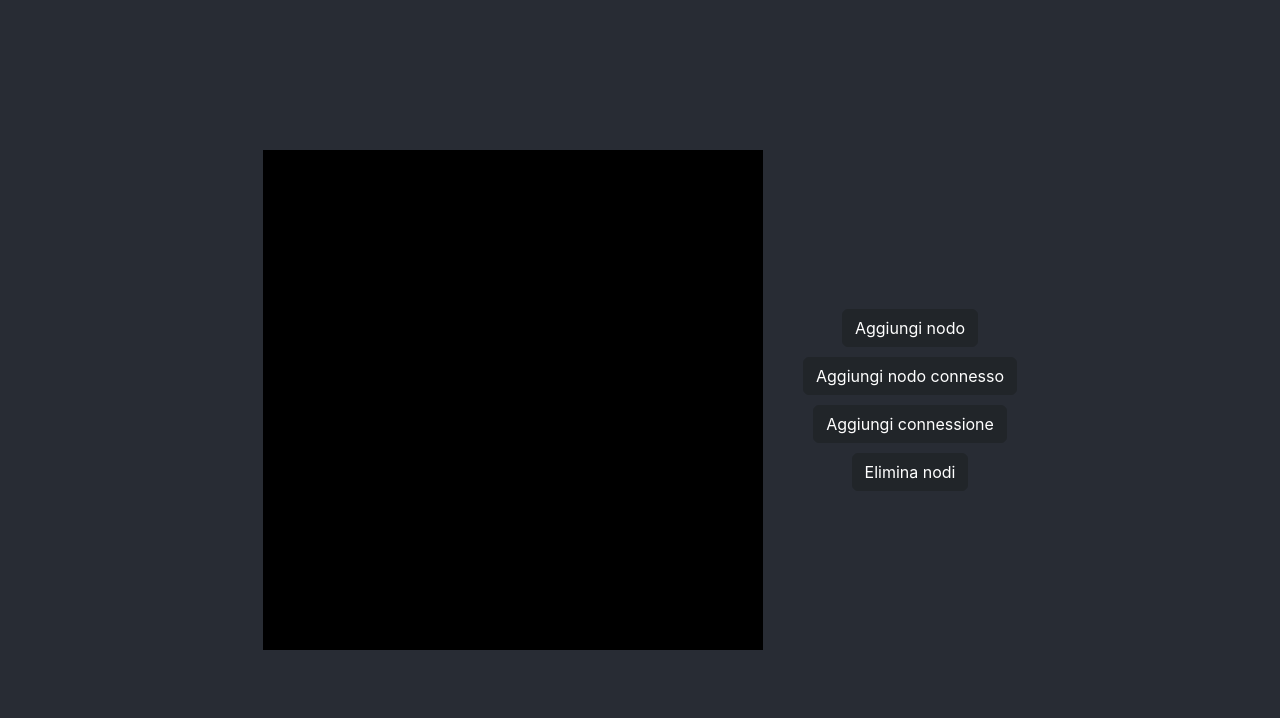
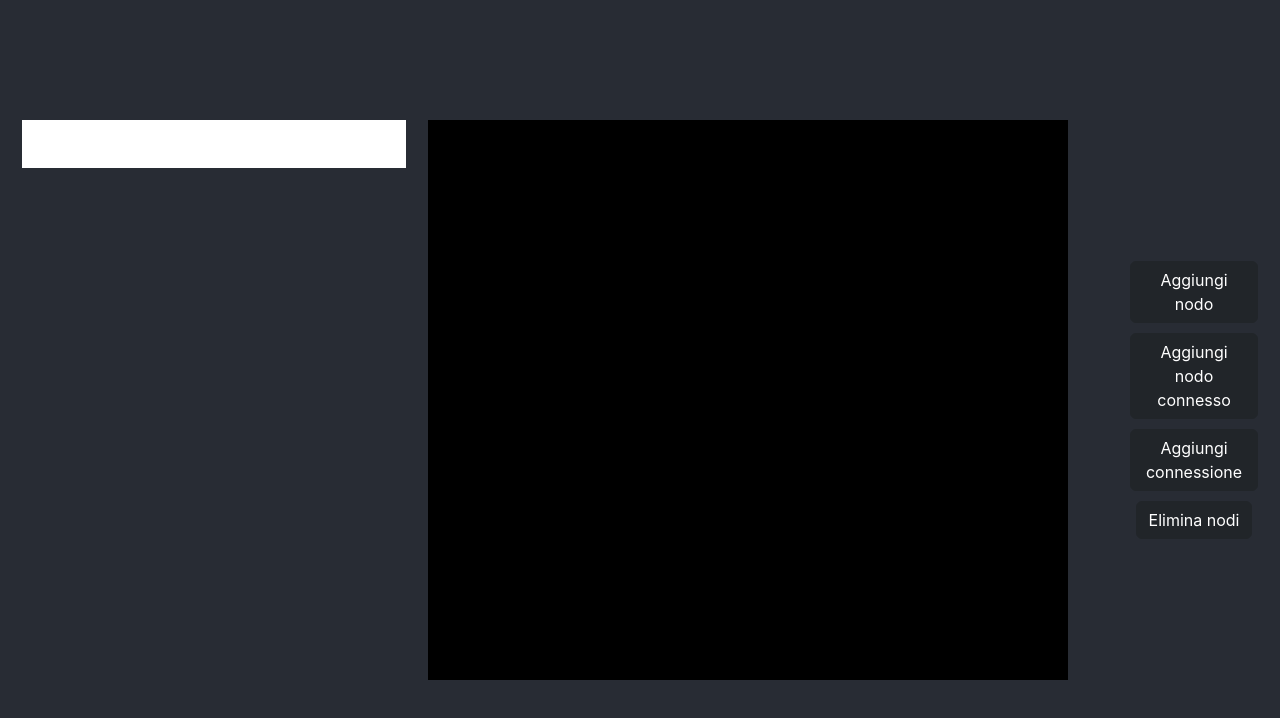
Before and after one commit to Varisck/test-interfaccia-nodi, a React (Create React App) app: page / in a window 1280 px wide. Shown: the top 718 px of the page. Built offline with nearby package versions, Linux system fonts and the light colour scheme.

Commit message:
sistemato un pó il layout e le dimensioni fissate, sistemato canvas che si resiza in automatico, fatto prototipo per mostrare parametri dei nodi selezionati da fare

```diff
--- a/src/App.css
+++ b/src/App.css
@@ -4,7 +4,7 @@
   display: flex;
   flex-direction: row;
   align-items: center;
-  justify-content: center;
+  justify-content: space-evenly;
   font-size: calc(10px + 2vmin);
   color: white;
 }
@@ -17,3 +17,11 @@
   justify-content: space-between;
   gap: 10px;
 }
+
+.Canvas-div{
+  display: flex;
+  width: 50vw;
+  height: 70vh;
+  justify-content: center;
+  align-items: center;
+}
--- a/src/Page/Components/Canvas.js
+++ b/src/Page/Components/Canvas.js
@@ -6,8 +6,6 @@ class Canvas extends React.Component {
         this.state = {};
     }
 
-    cw = 500;
-    cy = 500;
     ctx;
 
     hadleClick = (e) => {
@@ -36,8 +34,10 @@ class Canvas extends React.Component {
 
         canvas.addEventListener('click', this.hadleClick)
 
-        canvas.width = this.cw;
-        canvas.height = this.cy;
+        canvas.width = this.props.width;
+        canvas.height = this.props.height;
+        // this.cw = canvas.width;
+        // this.cy = canvas.height;
 
         ctx.fillStyle = "black";
         ctx.fillRect(0, 0, canvas.width, canvas.height);
@@ -58,10 +58,10 @@ class Canvas extends React.Component {
     };
 
     draw = (ctx, nodes, connections) => {
-        ctx.clearRect(0, 0, this.cw, this.cy);
+        ctx.clearRect(0, 0, this.props.width, this.props.height);
 
         ctx.fillStyle = "black";
-        ctx.fillRect(0, 0, this.cw, this.cy);
+        ctx.fillRect(0, 0, this.props.width, this.props.height);
 
         nodes.forEach((node) => {
             if(!isInsideSelected(node, this.props.selectedNodes)){
@@ -77,14 +77,13 @@ class Canvas extends React.Component {
             ctx.moveTo(conn[0].x, conn[0].y);
             ctx.lineTo(conn[1].x, conn[1].y);
             ctx.stroke();
-            console.log(conn);
         })
 
     };
 
     render() {
         return(
-            <canvas id='c'/>
+            <canvas id='c' width={this.props.width} height={this.props.height}/>
         );
     }
 
--- a/src/Page/Components/NodeInfo.js
+++ b/src/Page/Components/NodeInfo.js
@@ -11,6 +11,16 @@ const NodeInfo = (props) => {
         setValue(newValue);
     };
 
+    const printTest = () => {
+        let text = "";
+        if(props.selected[value] !== undefined){
+            Object.entries(props.selected[value]).forEach(([att, val]) => {
+                text += `${att} -> ${val} `;
+            })
+        }
+        return text;
+    }
+
     return (
         <div>
             <Box sx={{ maxWidth: { xs: 320, sm: 480 }, bgcolor: 'background.paper' }}>
@@ -22,12 +32,16 @@ const NodeInfo = (props) => {
                     aria-label="scrollable auto tabs example"
                 >
                     {props.selected.map((sel, index) => {
-                        console.log(sel);
                         return(
                             <Tab label={`${sel.val}`} key={`${index}-tab`} />
                         )
                     })}
                 </Tabs>
+            </Box>
+            <Box sx={{ maxWidth: { xs: 320, sm: 480 }, bgcolor: 'background.paper' }}>
+                <p style={{backgroundColor: 'black', color: 'white'}}>
+                    {printTest()}
+                </p>
             </Box>
         </div>
     )
--- a/src/Page/page.js
+++ b/src/Page/page.js
@@ -1,9 +1,12 @@
-import React, { useEffect, useState } from 'react';
+import React, { useEffect, useState, useRef} from 'react';
 import Canvas from './Components/Canvas';
 import { Node, isInsideSelected } from './Components/Node';
 import NodeInfo from './Components/NodeInfo';
 
 const Page = () => {
+
+    const ref = useRef(null);
+    const [divDimensions, setDivDimensions] = useState({width: 500, height: 500});
 
     const [nodes, setNodes] = useState([]);
     const [modifiers, setModifiers] = useState({
@@ -44,12 +47,25 @@ const Page = () => {
 
     };
 
+    const changeDimensions = () => {
+        setDivDimensions({height: ref.current.offsetHeight, width: ref.current.offsetWidth});
+    }
+
+    //simile a componentDidMount
+    useEffect(() => {
+       window.addEventListener("resize", changeDimensions);
+       changeDimensions();
+    }, [])
+
     return (
         <div className="App">
             <div className="App-header">
+                <div style={{width: '30vw', height: '70vh'}}>
                     <NodeInfo
                         selected={selectedNodes}
                     />
+                </div>
+                <div className="Canvas-div" ref={ref}>
                     <Canvas
                         nodes={nodes}
                         addNode={addNode}
@@ -65,8 +81,11 @@ const Page = () => {
                             setSelectedNodes([]);
                         }}
                         connections={connections}
+                        width={divDimensions.width}
+                        height={divDimensions.height}
                     />
-                <div className="button-list">
+                </div>
+                <div className="button-list" style={{width: '10vw'}}>
                     <button className="btn btn-dark" onClick={aggiungiNodo}>Aggiungi nodo</button>
                     <button className="btn btn-dark" onClick={aggiungiNodoConnesso}>Aggiungi nodo connesso</button>
                     <button className="btn btn-dark" onClick={aggiungiConnessione}>Aggiungi connessione</button>
```
Lines whose indentation alone changed are shown as unchanged.
